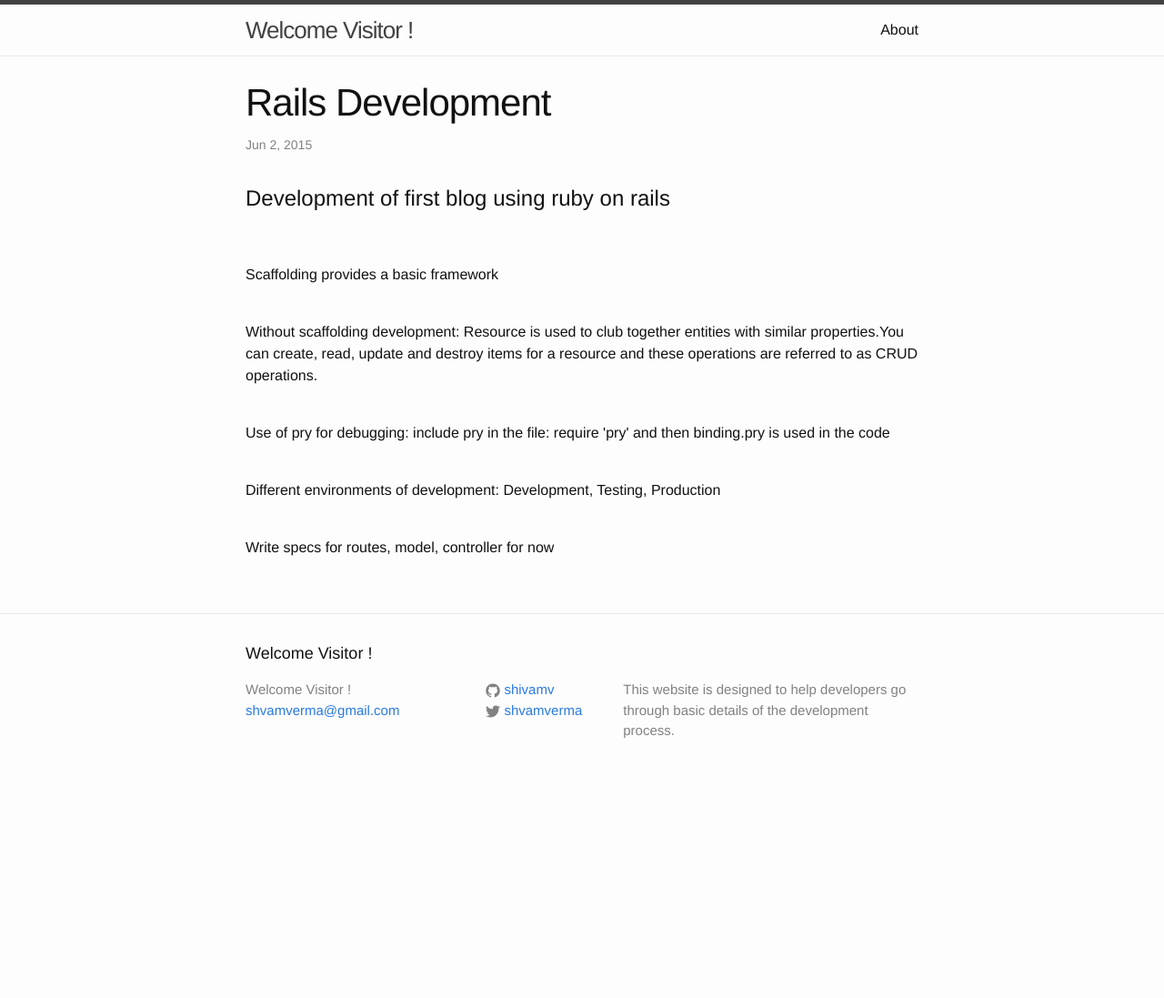
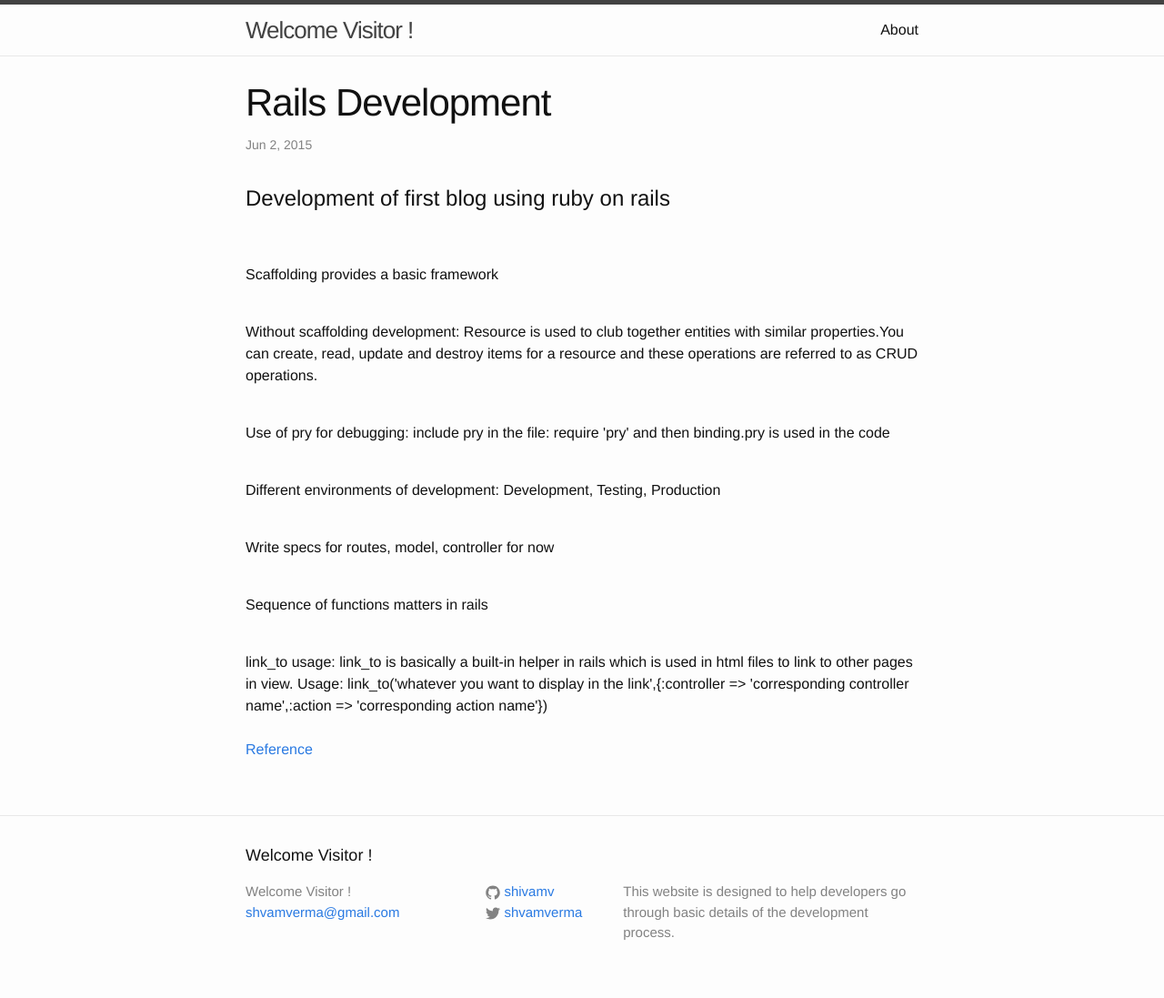
Before and after one commit to shivamv/shi, a Jekyll site: the page built from _posts/2015-06-02-Rails_Development.markdown, in a window 1280 px wide. Shown: the whole page at 91% size. Built offline with Jekyll 4.4.1, drawn with Linux system fonts in a browser that asks for light colours; before the commit the page ends 900 px from its top, so only the background shows below that.

Commit message:
Edit on 4/06/2015 on link_to usage

```diff
--- a/_posts/2015-06-02-Rails_Development.markdown
+++ b/_posts/2015-06-02-Rails_Development.markdown
@@ -19,3 +19,9 @@ Resource is used to club together entities with similar properties.You can creat
 Development, Testing, Production</p4>
 <br>
 <p5>Write specs for routes, model, controller for now</p5>
+<br>
+<p6>Sequence of functions matters in rails</p6> <br>
+<p7>link_to usage: link_to is basically a built-in helper in rails which is used in html files to link to other pages in view.
+Usage: link_to('whatever you want to display in the link',{:controller => 'corresponding controller name',:action => 'corresponding action name'})
+</p7><br>
+<a href ="http://stackoverflow.com/questions/6882207/how-link-to-mechanism-works-in-ruby-on-rails">Reference</a>
```
